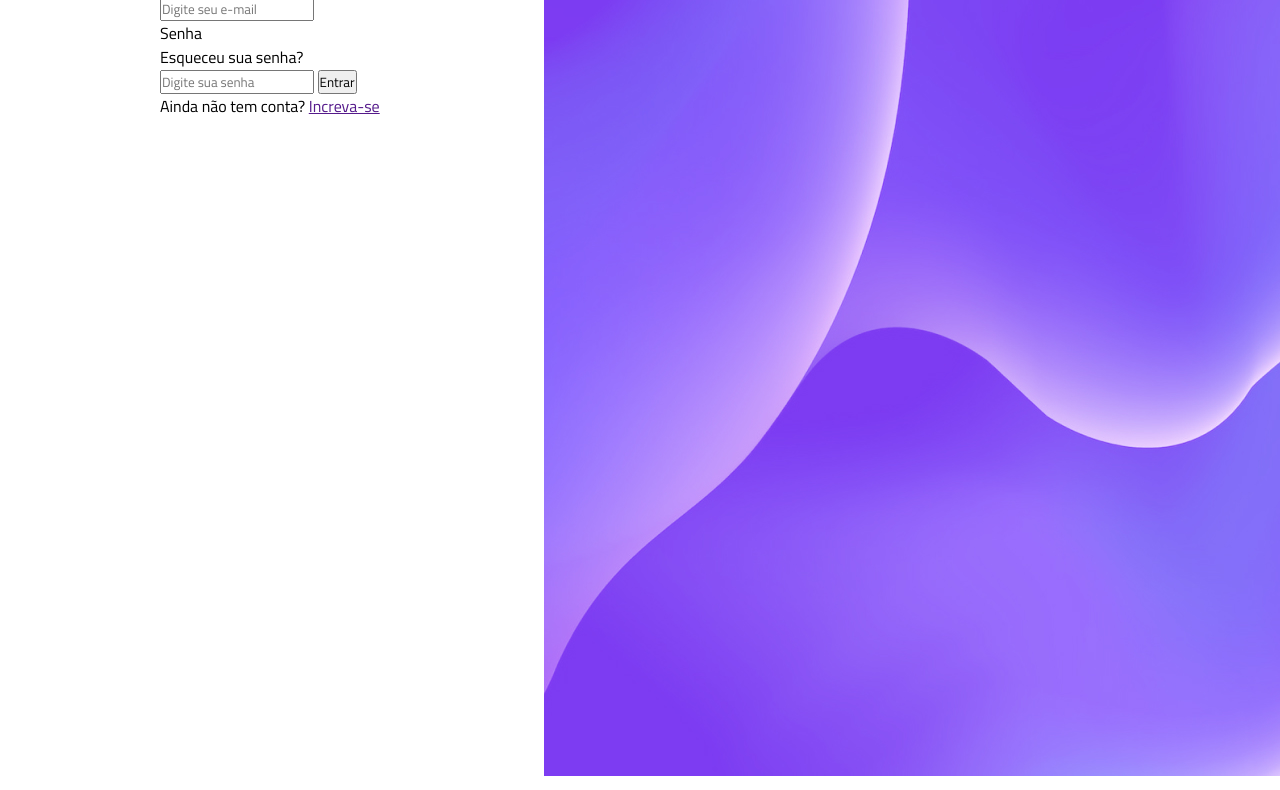
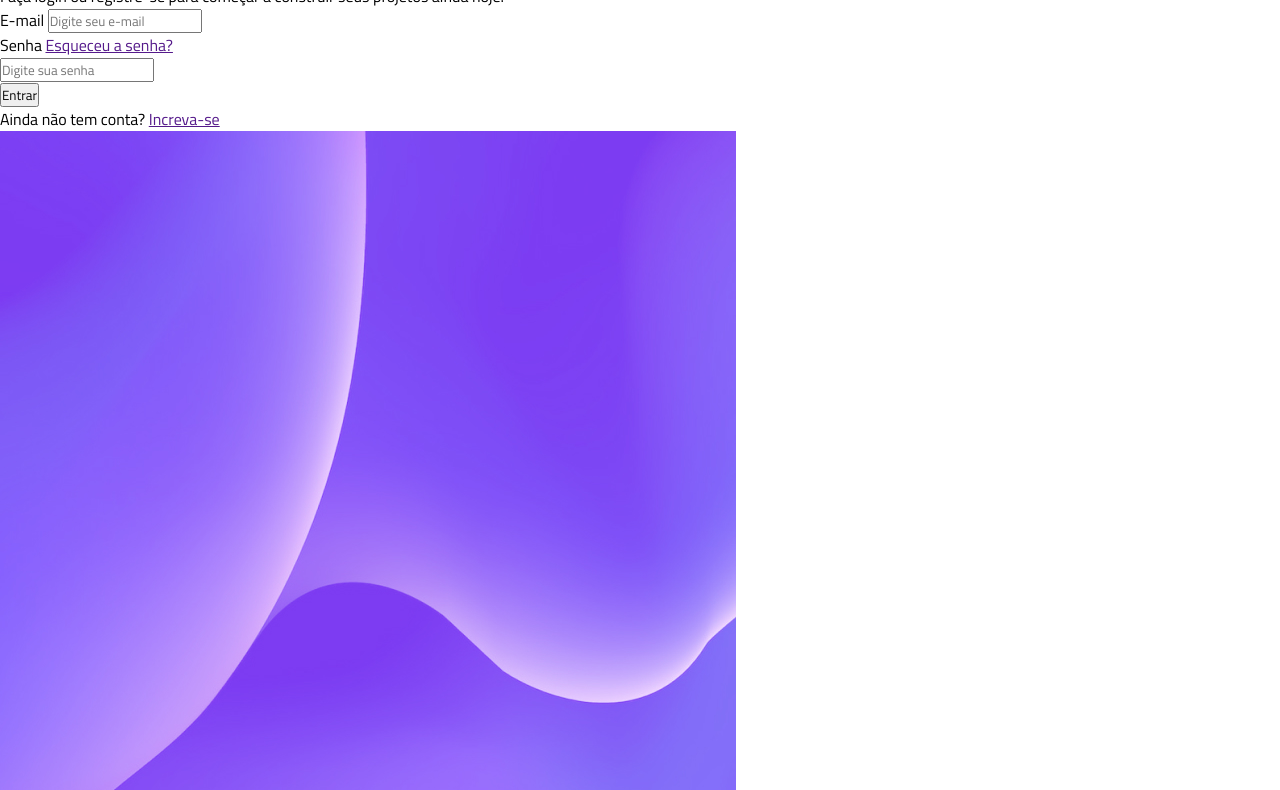
Before and after one commit to MartinianoGomes/web1_tela-login, a plain HTML site: page index.html in a window 1280 px wide. Shown: the part 124-914 px from the top of the page. Drawn offline with Linux system fonts and the light colour scheme.

Commit message:
Adicionando mais elementos ao html da página.

```diff
--- a/index.html
+++ b/index.html
@@ -14,23 +14,41 @@
         </header>
 
         <main class="primeiraparte">
-            <h1>Acesse a plataforma</h1>
+            <div class="headline">
+                <h1>Acesse a plataforma</h1>
 
-            <p>Faça login ou registre-se para começar a construir seus projetos ainda hoje.</p>
+                <p>Faça login ou registre-se para começar a construir seus projetos ainda hoje.</p>
+            </div>
 
             <form action="">
-                <label for="">
-                    <p>Nome</p>
-                    <input type="text" name="" id="" placeholder="Digite seu e-mail">
-                </label>
+                <div class="input input-email">
+                    <label for="senha">E-mail</label>
+                    <input
+                        type="email"
+                        name="email"
+                        id="email"
+                        placeholder="Digite seu e-mail"
+                    >
+                </div>
 
-                <label for="">
-                    <p>Senha</p>
-                    <p>Esqueceu sua senha?</p>
-                    <input type="text" name="" id="" placeholder="Digite sua senha">
-                </label>
+                <div class="input input-senha">
+                    <div class="label-flex">
+                        <label for="senha">Senha</label>
+                        <a href="">Esqueceu a senha?</a>
+                    </div>
 
-                <input type="button" value="Entrar">
+                    <input
+                        type="password"
+                        name="senha"
+                        id="password"
+                        placeholder="Digite sua senha"
+                    >
+                </div>
+
+                <input
+                    type="button"
+                    value="Entrar"
+                >
 
                 <p>Ainda não tem conta? <a href="">Increva-se</a></p>
             </form>
--- a/style.css
+++ b/style.css
@@ -9,11 +9,3 @@
 
     font-family: "Tittilium Web";
 }
-
-body div {
-    display: flex;
-    flex-direction: row;
-
-    height: 100dvh;
-    width: 100dvw;
-}
```
